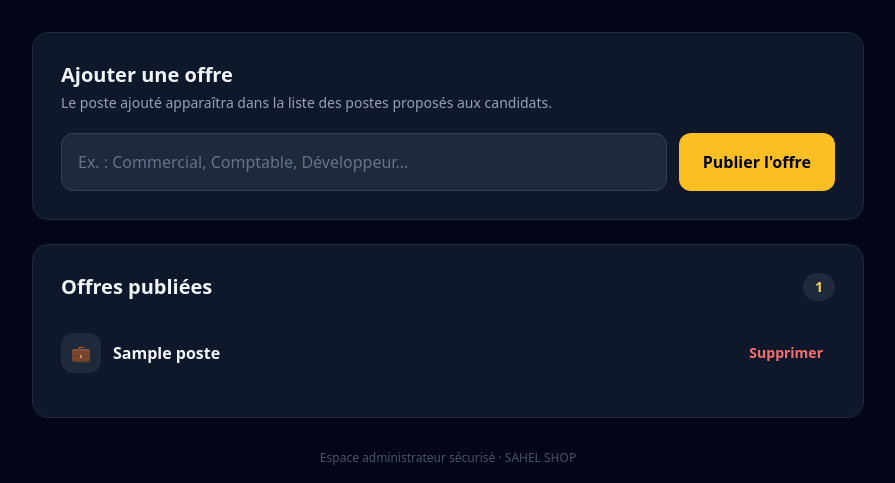
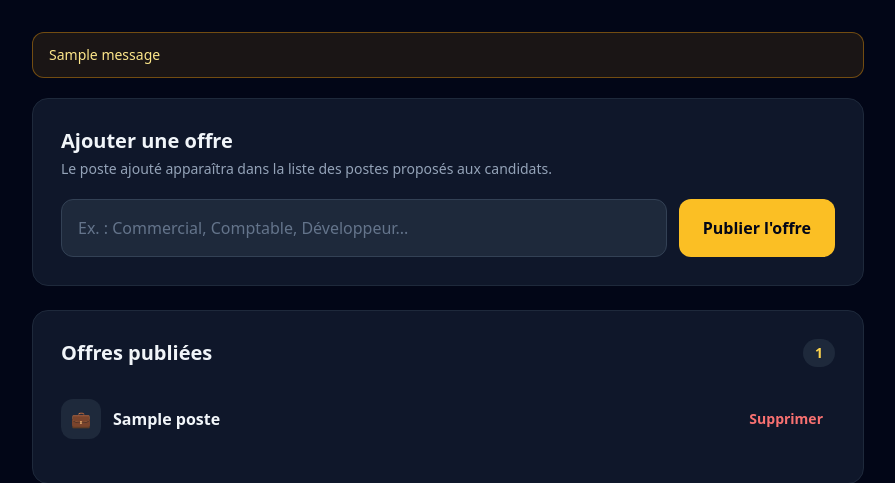
Before and after one commit to medjogbeelyse-coder/sahelshop, a Flask app: template templates/admin_panel.html in a window 1280 px wide. Shown: the part 120-603 px from the top of the page, without its empty margins (192-1087 px from the left). Run offline with Flask 3, Linux system fonts and the light colour scheme; the template is opened without the code that fills it: most values are stand-ins (such as "Sample title", 1, 10 or a date in 2020); one stand-in notice (Sample message) is shown; some libraries are stand-ins or nearby versions.

Commit message:
Afficher les confirmations et erreurs de publication des offres

```diff
--- a/templates/admin_panel.html
+++ b/templates/admin_panel.html
@@ -16,6 +16,12 @@
       </div>
       <a href="{{ url_for('admin_logout') }}" class="rounded-xl bg-red-700 px-4 py-3 text-sm font-bold hover:bg-red-600">Déconnexion</a>
     </header>
+
+    {% with messages = get_flashed_messages() %}
+      {% for message in messages %}
+        <div class="mb-5 rounded-xl border border-amber-500/40 bg-amber-500/10 px-4 py-3 text-sm text-amber-200">{{ message }}</div>
+      {% endfor %}
+    {% endwith %}
 
     <section class="rounded-2xl border border-slate-800 bg-slate-900 p-5 md:p-7">
       <div class="mb-5">
```
